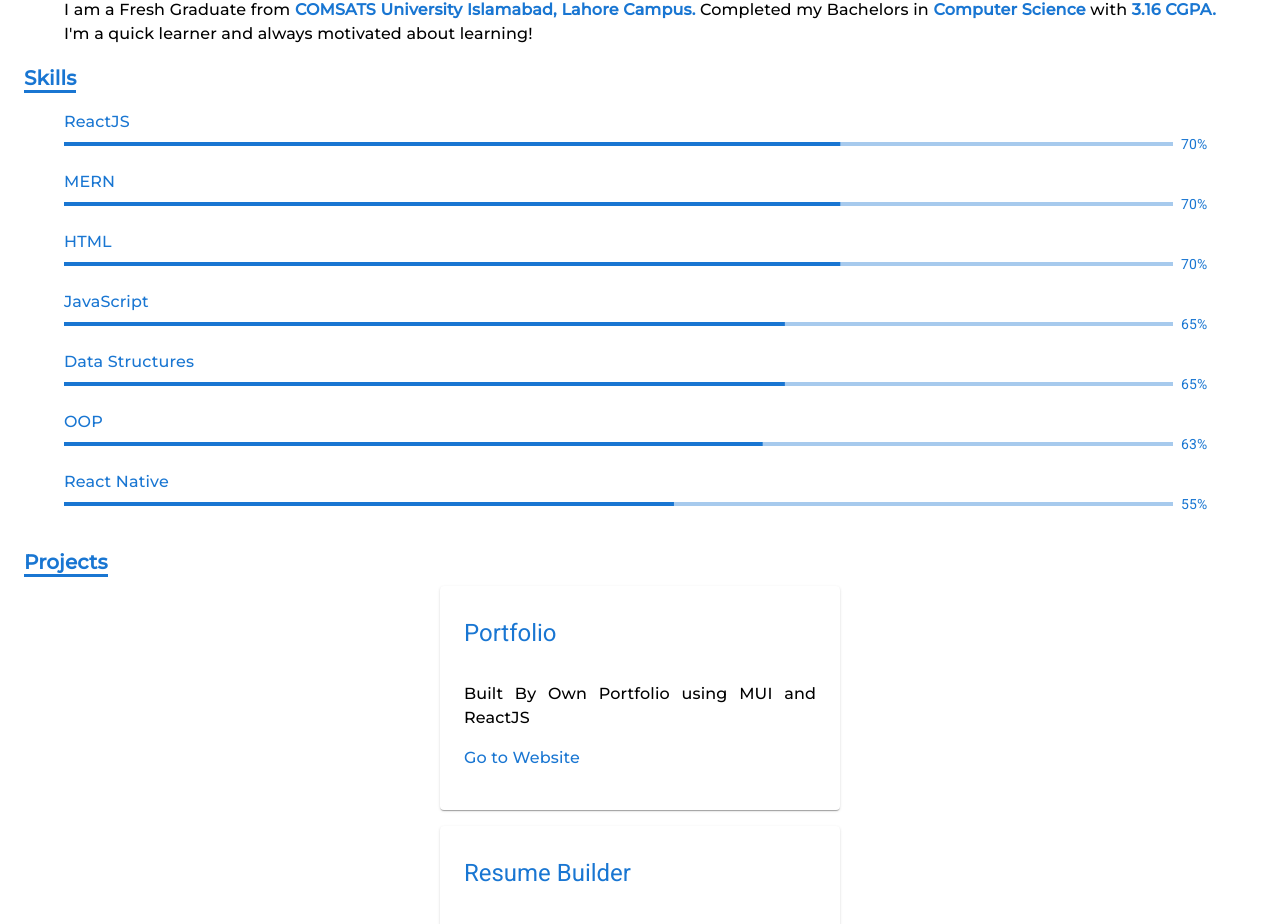
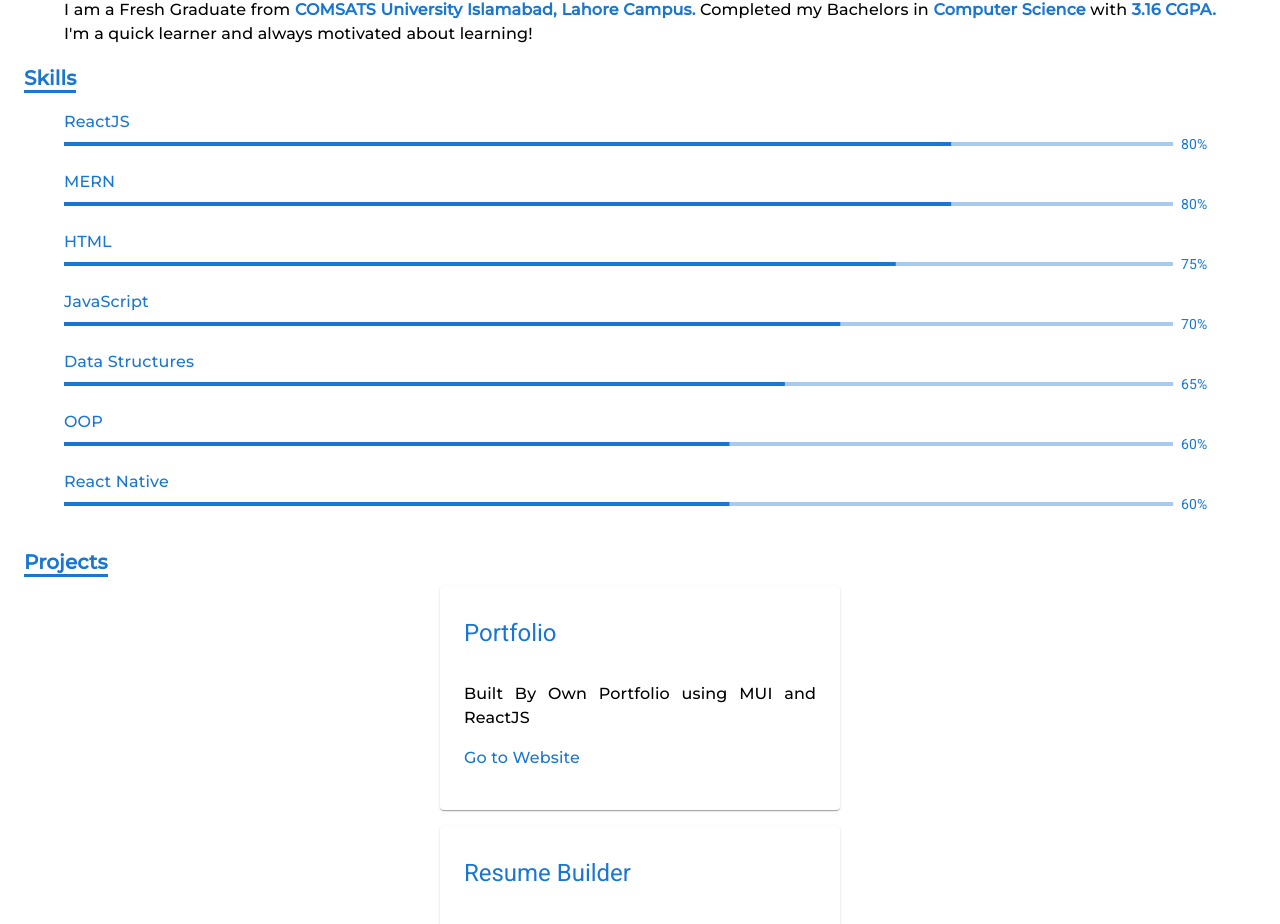
Before and after one commit to ZH1245/portfolio, a React (Create React App) app: page / in a window 1280 px wide. Shown: the part 850-1774 px from the top of the page. Built offline with nearby package versions, Linux system fonts and the light colour scheme.

Commit message:
edited CV

```diff
--- a/src/Pages/HomePage/PageLayout.js
+++ b/src/Pages/HomePage/PageLayout.js
@@ -265,19 +265,19 @@ function HomePage(props) {
           <Stack spacing={2}>
             <Typography className="text" color="text.primary">
               ReactJS
-              <LinearProgressWithLabel value={70} variant="determinate" />
+              <LinearProgressWithLabel value={80} variant="determinate" />
             </Typography>
             <Typography className="text" color="text.primary">
               MERN
-              <LinearProgressWithLabel value={70} variant="determinate" />
+              <LinearProgressWithLabel value={80} variant="determinate" />
             </Typography>
             <Typography className="text" color="text.primary">
               HTML
-              <LinearProgressWithLabel value={70} variant="determinate" />
+              <LinearProgressWithLabel value={75} variant="determinate" />
             </Typography>
             <Typography className="text" color="text.primary">
               JavaScript
-              <LinearProgressWithLabel value={65} variant="determinate" />
+              <LinearProgressWithLabel value={70} variant="determinate" />
             </Typography>
             <Typography className="text" color="text.primary">
               Data Structures
@@ -285,11 +285,11 @@ function HomePage(props) {
             </Typography>
             <Typography className="text" color="text.primary">
               OOP
-              <LinearProgressWithLabel value={63} variant="determinate" />
+              <LinearProgressWithLabel value={60} variant="determinate" />
             </Typography>
             <Typography className="text" color="text.primary">
               React Native
-              <LinearProgressWithLabel value={55} variant="determinate" />
+              <LinearProgressWithLabel value={60} variant="determinate" />
             </Typography>
           </Stack>
         </Container>
```
Also changed, not shown: 1 other file (tests, documents, lock files or other folders).
